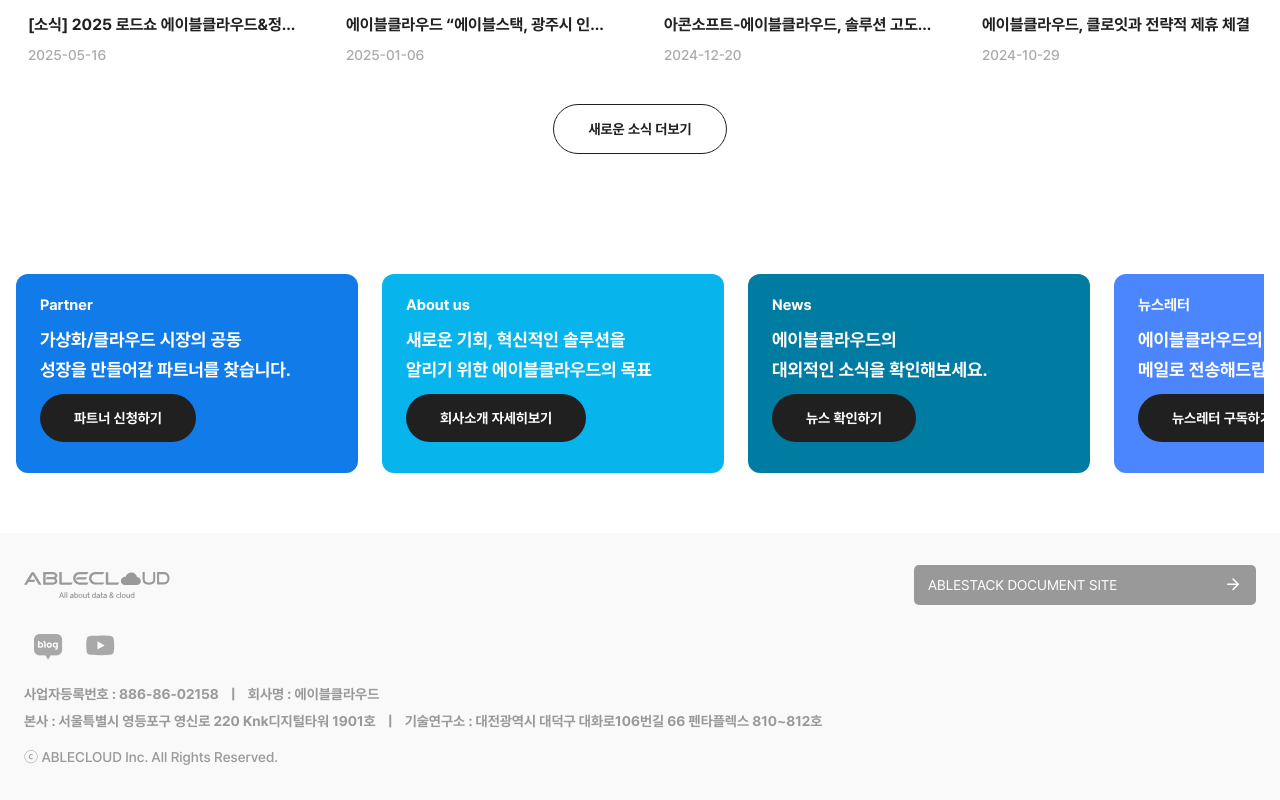
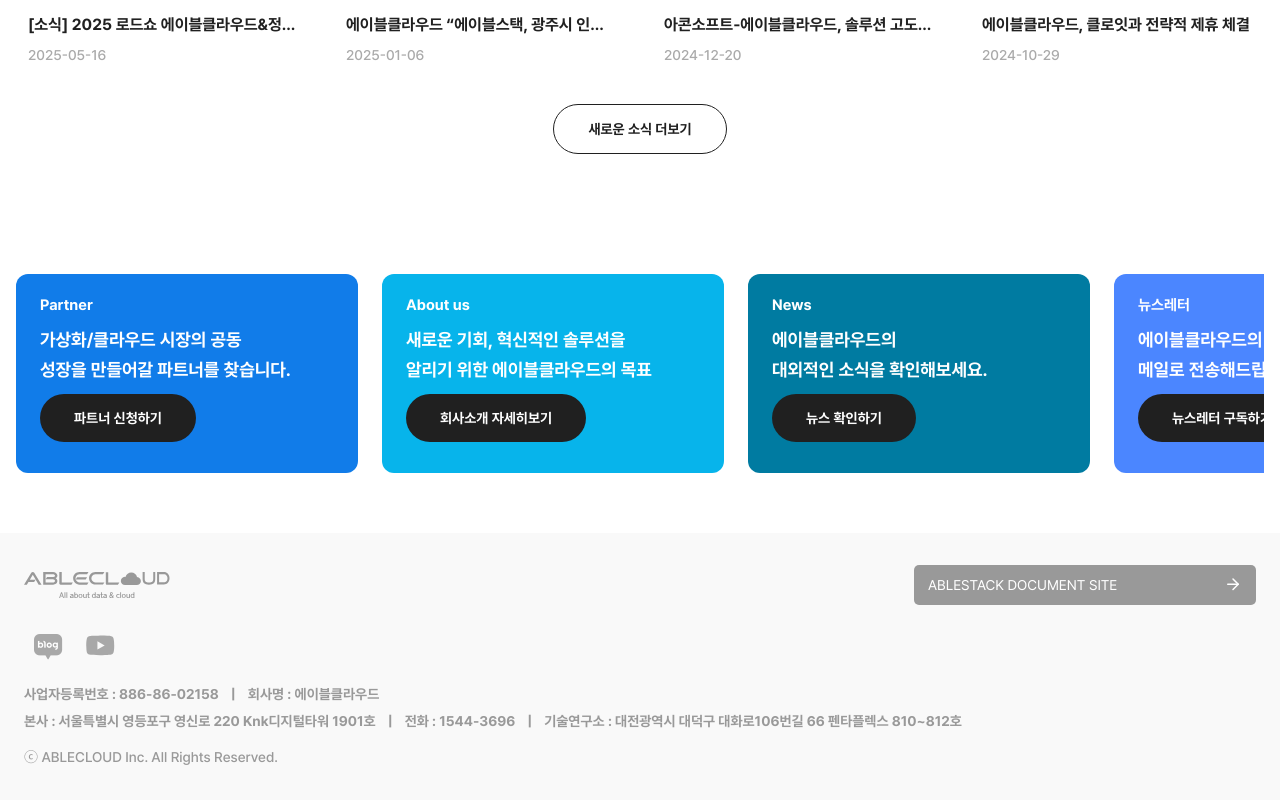
Before and after one commit to ablecloud-team/ablecloud-homepage, a Next.js app: page / in a window 1280 px wide. Shown: the part 2308-3108 px from the top of the page. Built offline with nearby package versions, Linux system fonts and the light colour scheme.

Commit message:
FIX: fix footer

```diff
--- a/src/components/layout/footer.tsx
+++ b/src/components/layout/footer.tsx
@@ -53,6 +53,8 @@
           <div className='flex flex-col lg:flex-row'>
             <div>본사 : 서울특별시 영등포구 영신로 220 Knk디지털타워 1901호</div>
             <span className='mx-3 hidden lg:block'>|</span>
+            <div>전화 : 1544-3696</div>
+            <span className='mx-3 hidden lg:block'>|</span>
             <div>기술연구소 : 대전광역시 대덕구 대화로106번길 66 펜타플렉스 810~812호</div>
           </div>
         </div>
```
